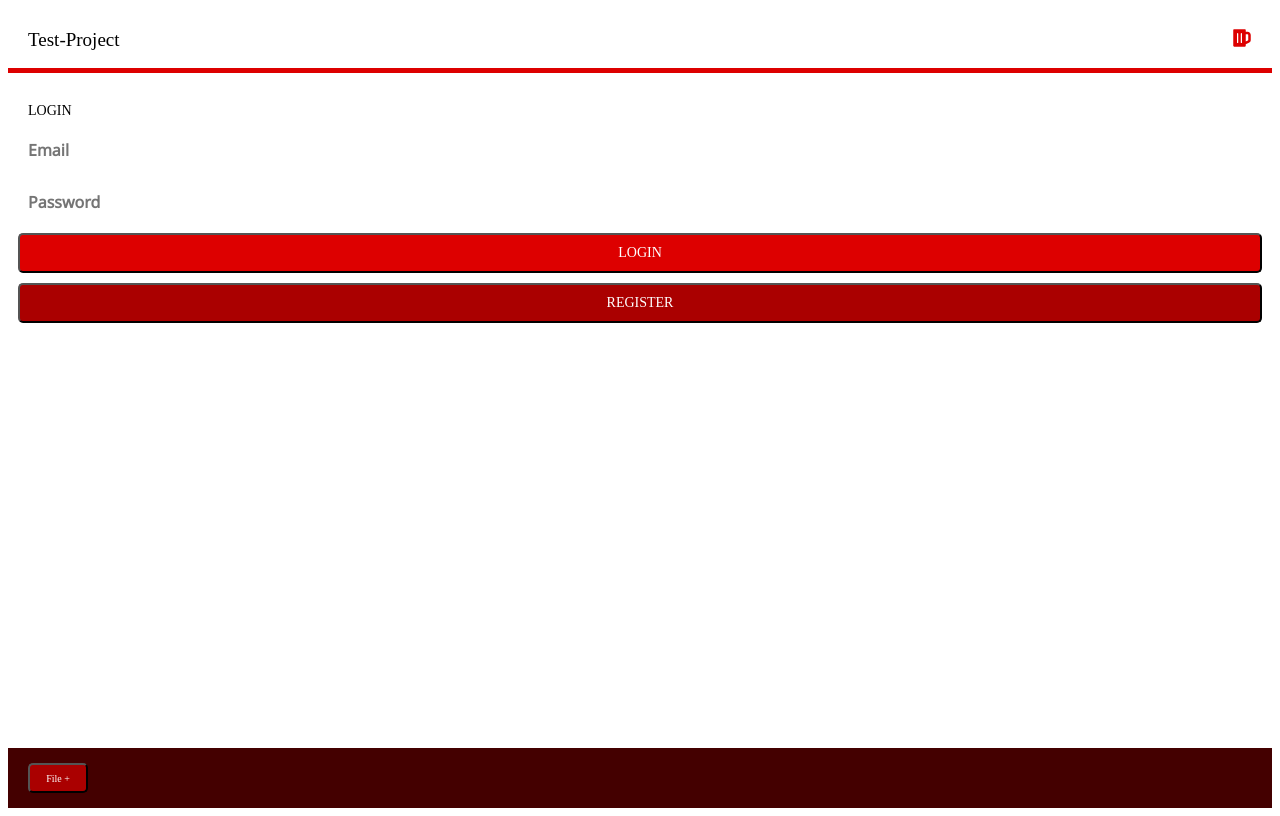
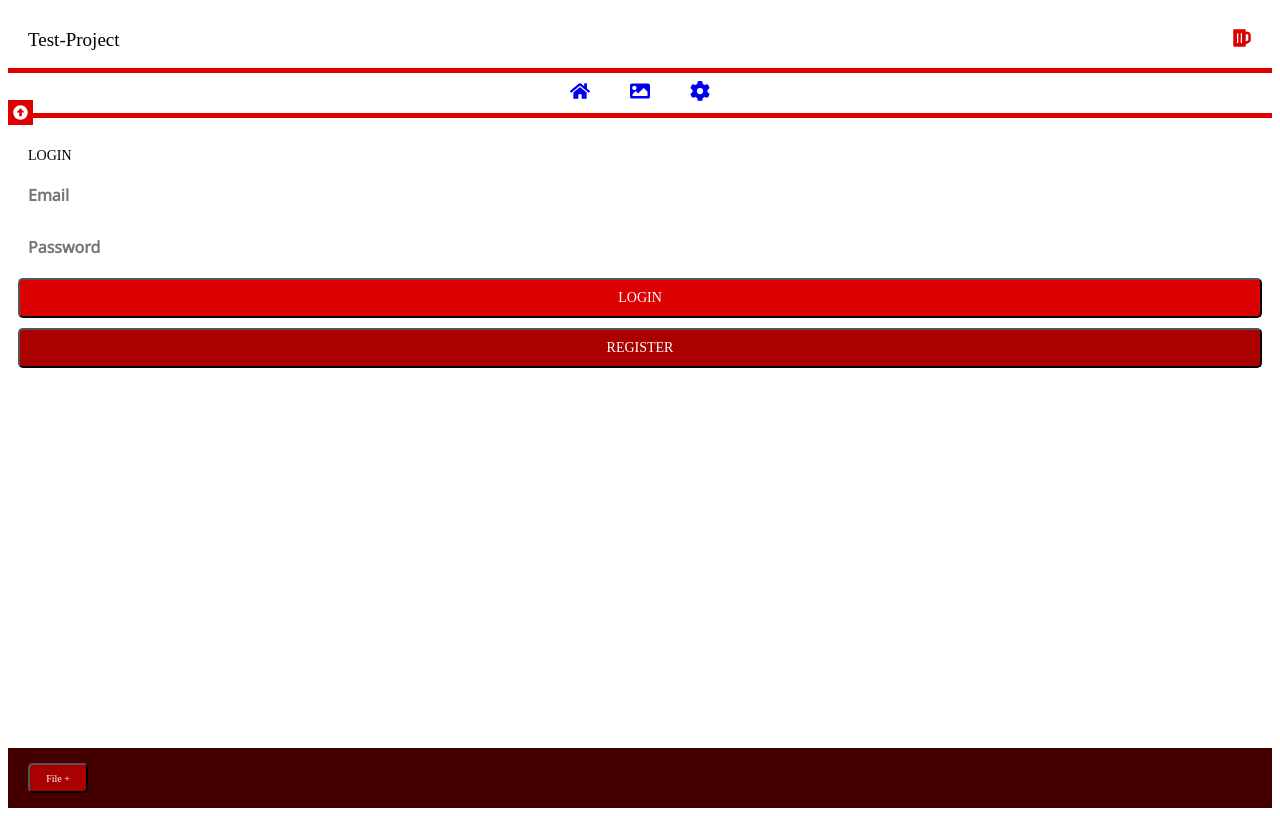
Before and after one commit to parksangryong/TestReact, a React (Vite) app: page /auth/login in a window 1280 px wide. Built offline with nearby package versions, Linux system fonts and the light colour scheme; a web font is replaced by a local one.

Commit message:
새 스크린 2개

```diff
--- a/src/components/Header.tsx
+++ b/src/components/Header.tsx
@@ -1,14 +1,26 @@
-import { FaBeer, FaSignOutAlt } from "react-icons/fa";
-import { useNavigate } from "react-router-dom";
+import { useState } from "react";
+
+import {
+  FaArrowAltCircleDown,
+  FaArrowAltCircleUp,
+  FaBeer,
+  FaHome,
+  FaImage,
+  FaSignOutAlt,
+} from "react-icons/fa";
+import { NavLink, useNavigate } from "react-router-dom";
 
 import { fetchLogout } from "../services/api/authService";
 
 import { getData } from "../utils/AsyncStorage";
 import { USER_ID_KEY } from "../services/config/config";
+import { FaGear } from "react-icons/fa6";
 
 const Header = () => {
   const userId = getData(USER_ID_KEY)?.idx;
   const navigate = useNavigate();
+
+  const [isOpen, setIsOpen] = useState(true);
 
   const logout = async () => {
     await fetchLogout();
@@ -16,6 +28,7 @@ const Header = () => {
   };
 
   return (
+    <>
       <div
         style={{
           height: "60px",
@@ -44,6 +57,53 @@ const Header = () => {
           <FaBeer size={20} color="#dd0000" />
         )}
       </div>
+      <div
+        style={{
+          position: "absolute",
+          width: "25px",
+          height: "25px",
+          minHeight: "25px",
+          cursor: "pointer",
+          backgroundColor: "#dd0000",
+          top: !isOpen ? 60 : 100,
+          transition: "all 0.7s ease",
+          display: "flex",
+          justifyContent: "center",
+          alignItems: "center",
+          zIndex: 100,
+        }}
+        onClick={() => setIsOpen(!isOpen)}
+      >
+        {!isOpen ? (
+          <FaArrowAltCircleDown size={15} color="#fff" />
+        ) : (
+          <FaArrowAltCircleUp size={15} color="#fff" />
+        )}
+      </div>
+      <div
+        style={{
+          height: isOpen ? "40px" : "0",
+          minHeight: isOpen ? "40px" : "0",
+          display: "flex",
+          justifyContent: "center",
+          alignItems: "center",
+          transition: "all 0.7s ease",
+          borderBottom: "5px solid #dd0000",
+          overflow: "hidden",
+          gap: "40px",
+        }}
+      >
+        <NavLink to="/" className="header-nav-link">
+          <FaHome />
+        </NavLink>
+        <NavLink to="/image" className="header-nav-link">
+          <FaImage />
+        </NavLink>
+        <NavLink to="/setting" className="header-nav-link">
+          <FaGear />
+        </NavLink>
+      </div>
+    </>
   );
 };
 
--- a/src/index.css
+++ b/src/index.css
@@ -1,3 +1,16 @@
 * {
   font-family: "Noto Sans", sans-serif;
 }
+
+.header-nav-link {
+  text-decoration: none;
+  font-size: 20px;
+}
+
+.header-nav-link:hover {
+  color: #aa0000;
+}
+
+.header-nav-link.active {
+  color: #dd0000;
+}
--- /dev/null
+++ b/src/routes/pages/ImageList.tsx
@@ -0,0 +1,5 @@
+const ImageList = () => {
+  return <div>ImageList</div>;
+};
+
+export default ImageList;
--- /dev/null
+++ b/src/routes/pages/Setting.tsx
@@ -0,0 +1,5 @@
+const Setting = () => {
+  return <div>Setting</div>;
+};
+
+export default Setting;
```
Also changed, not shown: src/routes/index.tsx (+10 -0 lines). Lines whose indentation alone changed are shown as unchanged.
